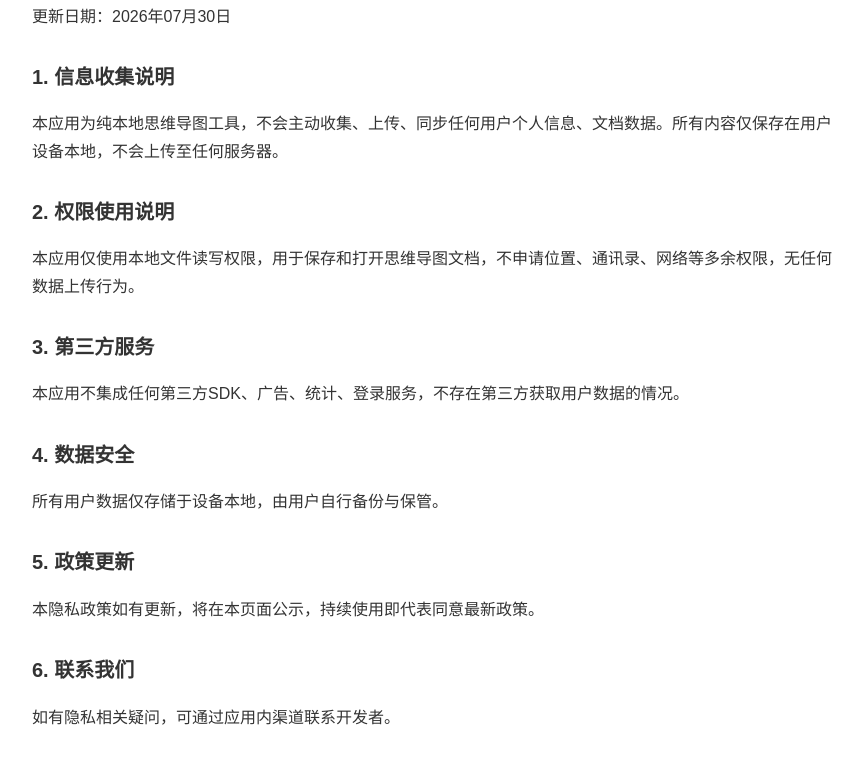
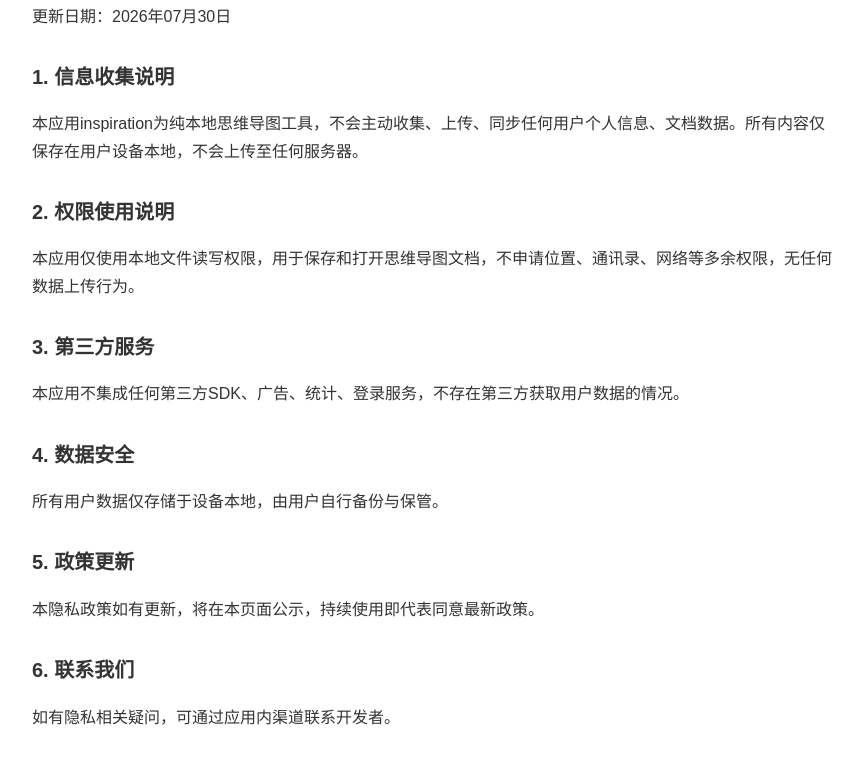
Before and after one commit to 5p69p42c99-hub/5p69p42c99-hub.github.io, a plain HTML site: page index.html in a window 1280 px wide. Shown: the part 99-862 px from the top of the page, without its empty margins (208-1071 px from the left). Drawn offline with Linux system fonts and the light colour scheme.

Commit message:
Revise privacy policy wording for clarity
Clarified the purpose of the application in the privacy policy.

```diff
--- a/index.html
+++ b/index.html
@@ -15,7 +15,7 @@
     <h1>隐私政策</h1>
     <p>更新日期：2026年07月30日</p>
     <h2>1. 信息收集说明</h2>
-    <p>本应用为纯本地思维导图工具，不会主动收集、上传、同步任何用户个人信息、文档数据。所有内容仅保存在用户设备本地，不会上传至任何服务器。</p>
+    <p>本应用inspiration为纯本地思维导图工具，不会主动收集、上传、同步任何用户个人信息、文档数据。所有内容仅保存在用户设备本地，不会上传至任何服务器。</p>
     <h2>2. 权限使用说明</h2>
     <p>本应用仅使用本地文件读写权限，用于保存和打开思维导图文档，不申请位置、通讯录、网络等多余权限，无任何数据上传行为。</p>
     <h2>3. 第三方服务</h2>
```
